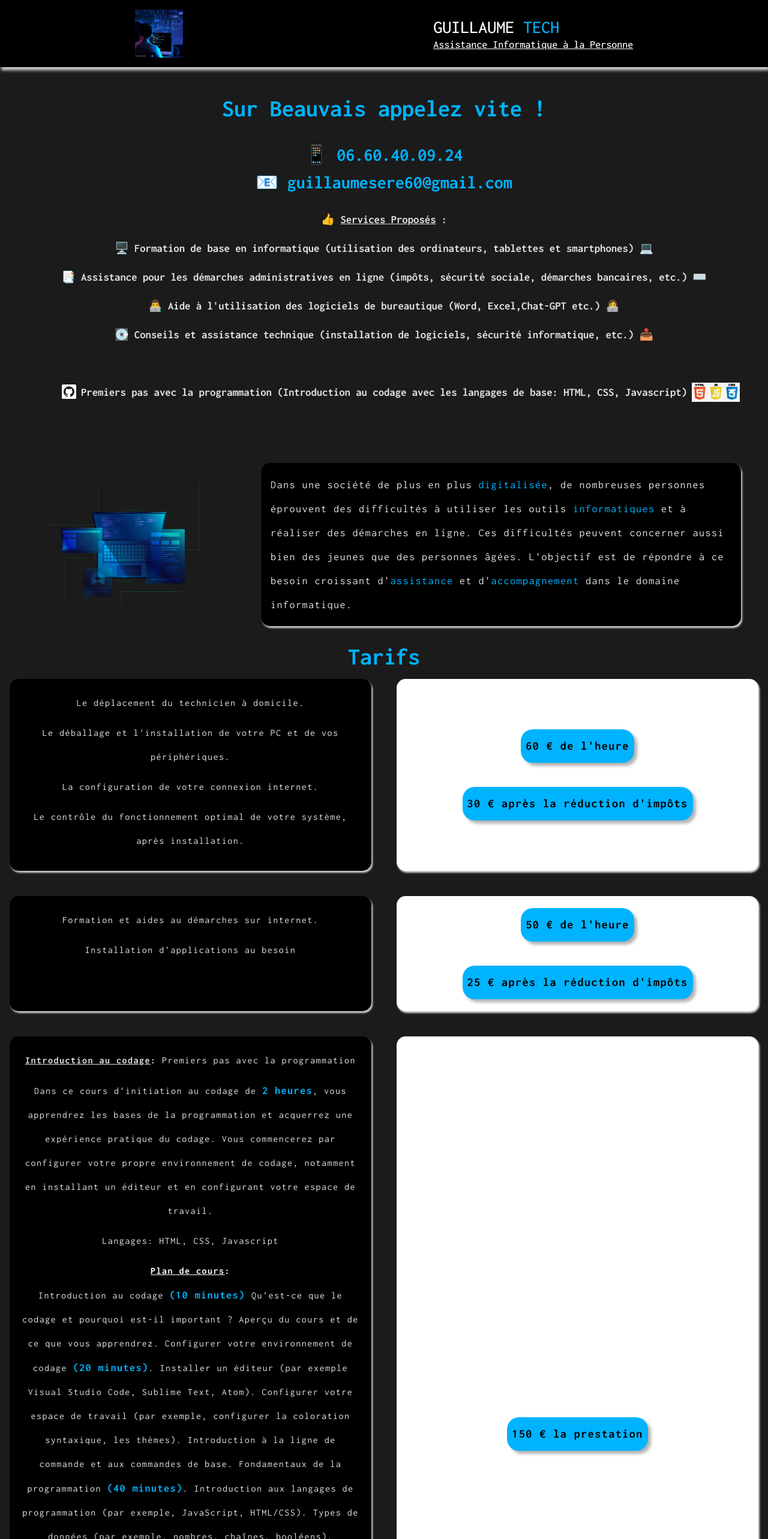
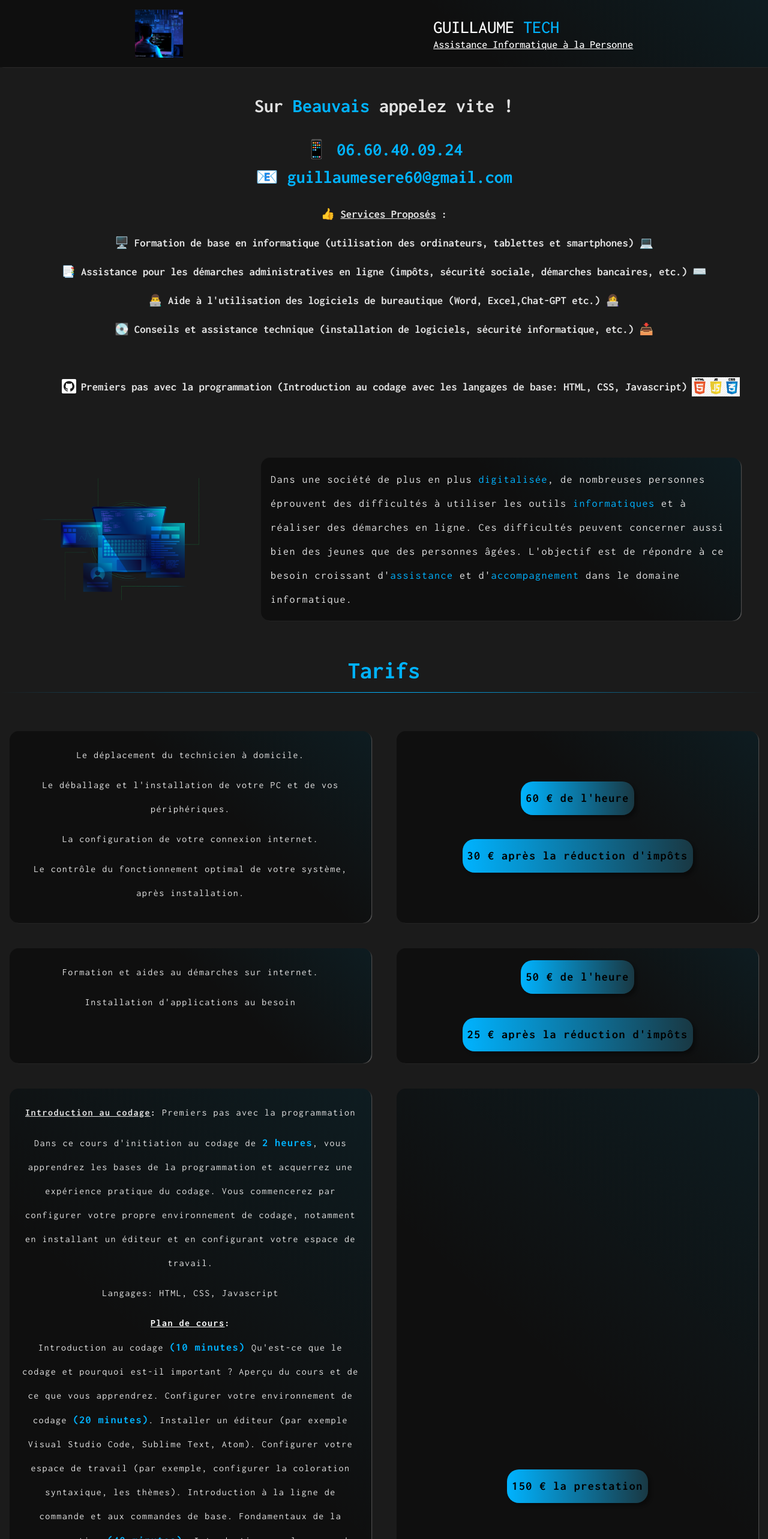
Before and after one commit to GuillaumeSere/guillaume-tech, a React (Create React App) app: page / in a window 1280 px wide. Shown: the top 2566 px of the page at 60% size. Built offline with nearby package versions, Linux system fonts and the light colour scheme.

Commit message:
modif css

```diff
--- a/src/components/Service.jsx
+++ b/src/components/Service.jsx
@@ -6,7 +6,7 @@ import langages from '../assets/langages.jpg';
 const Service = () => {
     return (
         <div className='service'>
-            <h1>Sur <span>Beauvais</span> appelez vite !</h1>
+            <h1 className='title-service'>Sur <span>Beauvais</span> appelez vite !</h1>
             <div className="text">
             <span className='number'>📱 06.60.40.09.24</span>
             <span className='number'><a className='link' href="mailto:guillaumesere60@gmail.com" target="_blank" rel="noreferrer">📧 guillaumesere60@gmail.com</a></span>
--- a/src/components/Tarif.jsx
+++ b/src/components/Tarif.jsx
@@ -4,7 +4,7 @@ import './tarif.css';
 const Tarif = () => {
     return (
         <div className='container'>
-            <h1>Tarifs</h1>
+            <h1 className='tarif'>Tarifs</h1>
             <div className="box-container">
                 <div className="box">
                     <p>Le déplacement du technicien à domicile.</p>
--- a/src/components/contact.css
+++ b/src/components/contact.css
@@ -1,6 +1,7 @@
 .container.contact__container{
     display: flex;
     justify-content: space-around;
+    margin-top: 5rem;
 }
 
 #contact{
@@ -8,8 +9,23 @@
 }
 
 .contacts{
+    position: relative;
+    text-align: center;
+    color:rgb(0, 179, 255);
     font-size: 2.5rem;
-    color: rgb(0, 179, 255);
+    margin-top: 2rem;
+    padding-bottom: 1rem ;
+}
+
+.contacts::after{
+    content: "";
+    position: absolute;
+    left:0;
+    bottom: 0;
+    height: 1px;
+    width: 100%;
+
+    background:linear-gradient(90deg,rgba(229, 0, 0, 0) 0%, rgb(0, 179, 255) 50%, rgba(229, 0, 0, 0) 100%);
 }
 
 .contact__options{
@@ -21,20 +37,21 @@
 }
 
 .contact__option{
-    background: rgb(0, 179, 255);
+    background: linear-gradient(90deg,#00b3ff 50%, #193843 100%);
     padding: 1.2rem;
     border-radius: 1.2rem;
     text-align: center;
     color:black;
     font-size: 25px;
+    transition: all 400ms ease;
     border: 1px solid transparent;
-    transition: all 400ms ease;
 }
 
 .contact__option:hover{
     background: transparent;
     border-color: rgb(0, 179, 255);
     color: rgb(225, 225, 225);
+    border: 1px solid rgb(0, 179, 255);
 }
 
 .contact__option-icon{
@@ -48,6 +65,7 @@
     text-decoration: none;
     color:black;
     font-size: 0.8rem;
+    font-weight: bold;
 }
 .contact__option:hover a{
     color: rgb(225, 225, 225);
@@ -61,8 +79,10 @@
     cursor: pointer;
 }
 .btn.btn-primary.contact:hover{
-    background-color: rgb(0, 179, 255);
+    background: linear-gradient(90deg,#00b3ff 50%, #193843 100%);
     color: rgb(225, 225, 225);
+    border: 2px solid transparent;
+    font-weight: bold;
 }
 
 form{
--- a/src/components/header.css
+++ b/src/components/header.css
@@ -5,8 +5,8 @@
     align-items: center;
     padding: 1rem;
     width: 100%;
-    box-shadow: 2px 5px 5px 0px #d8d5d5;
-    background-color: black;
+    box-shadow: 2px 1px 2px -2px #d8d5d5;
+    background:linear-gradient(222deg, rgba(0, 172, 229, 0.5) -208.03%, rgba(229, 0, 0, 0.00) 41.32%),#0F0F0F;
 }
 .logo{
     width: 80px;
@@ -14,11 +14,15 @@
 }
 .title{
     position: relative;
+    margin: 0;
     font-size: 30px;
     font-weight: 500;
     text-transform: uppercase;
     color: white;
     text-align: justify;
+}
+.title::after{
+    content: "" !important;
 }
 .title span{
     color:rgb(0, 179, 255);
--- a/src/components/home.css
+++ b/src/components/home.css
@@ -13,8 +13,8 @@
     font-size: 18px;
     line-height: 2.5rem;
     letter-spacing: 1.5px;
-    background-color: black;
-    box-shadow: 2px 3px 3px 0px #d8d5d5;
+    background:linear-gradient(222deg, rgba(0, 172, 229, 0.5) -208.03%, rgba(229, 0, 0, 0.00) 41.32%),#0F0F0F;
+    box-shadow: 2px 1px 2px -2px #d8d5d5;
     color:rgb(225, 225, 225);
 }
 .info span{
--- a/src/components/service.css
+++ b/src/components/service.css
@@ -2,6 +2,9 @@
     text-align: center;
     margin-top: 3rem;
     color:rgb(225, 225, 225);
+}
+.title-service{
+    margin: 0;
 }
 .service span{
     color:rgb(0, 179, 255);
--- a/src/components/tarif.css
+++ b/src/components/tarif.css
@@ -1,22 +1,34 @@
 .container{
-    margin-top: 1rem;
+    margin-top: 3rem;
 }
-h1{
+.tarif{
+    position: relative;
     text-align: center;
     color:rgb(0, 179, 255);
     font-size: 2.5rem;
+    margin-bottom: 2rem;
+}
+.tarif::after{
+    content: "";
+    position: absolute;
+    left:0;
+    bottom: -1rem;
+    height: 1px;
+    width: 100%;
+    background:linear-gradient(90deg,rgba(229, 0, 0, 0) 0%, rgb(0, 179, 255) 50%, rgba(229, 0, 0, 0) 100%);
 }
 .box-container {
     display: grid;
     grid-template-columns: repeat(2, 1fr);
     grid-gap: 10px;
+    margin-top: 4rem;
   }
 
   .box {
-    background-color: #000000;
+    background:linear-gradient(222deg, rgba(0, 172, 229, 0.5) -208.03%, rgba(229, 0, 0, 0.00) 41.32%),#0F0F0F;
     padding: 20px;
     margin: 1rem;
-    box-shadow: 2px 3px 3px 0px #d8d5d5;
+    box-shadow: 2px 1px 2px -2px #d8d5d5;
     border-radius: 15px;
     line-height: 2.5rem;
     letter-spacing: 1.5px;
@@ -28,7 +40,7 @@ h1{
     justify-content: center;
     align-items: center;
     flex-direction: column;
-    background-color: #ffffff;
+    background:linear-gradient(222deg, rgba(0, 172, 229, 0.5) -208.03%, rgba(213, 213, 213, 0) 41.32%),#0F0F0F;
     font-size: 40px;
   }
 
@@ -44,14 +56,14 @@ h1{
   .price{
     padding: 0.5rem;
     box-shadow: 5px 5px 5px rgba(0,0,0,0.3);
-    background: rgb(0, 179, 255);
+    background: linear-gradient(90deg,#00b3ff 0%, #193843 100%);
     color: black !important;
     border-radius: 20px;
   }
   .prices{
     padding: 0.5rem;
     box-shadow: 5px 5px 5px rgba(0,0,0,0.3);
-    background: rgb(0, 179, 255) !important;
+    background: linear-gradient(90deg,#00b3ff 0%, #193843 100%);
     color: black !important;
     border-radius: 20px;
     margin-top: 2.5rem !important;
--- a/src/index.css
+++ b/src/index.css
@@ -14,6 +14,6 @@ body{
     width: 8px;
 }
 ::-webkit-scrollbar-thumb{
-    background-color: rgb(0, 179, 255);
+    background-color: rgb(24, 49, 59);
     border-radius: 10px;
 }
```
